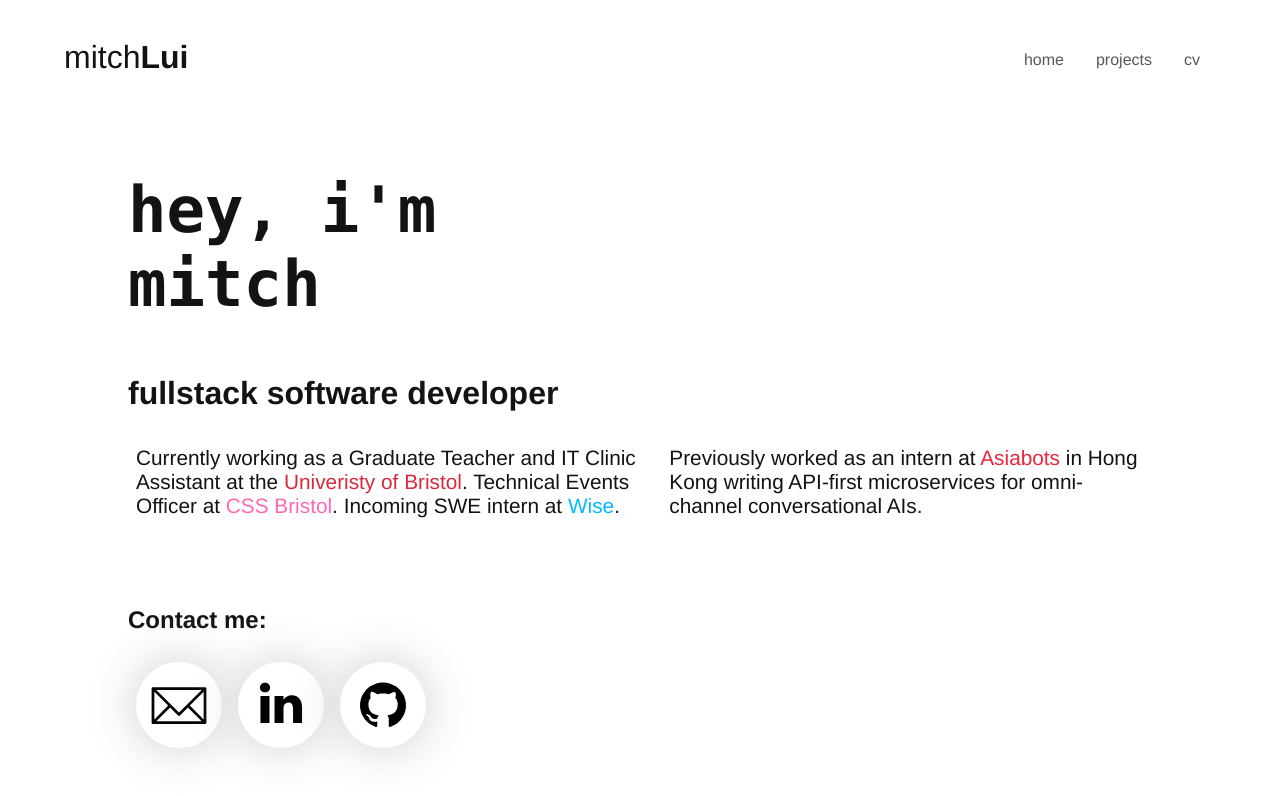
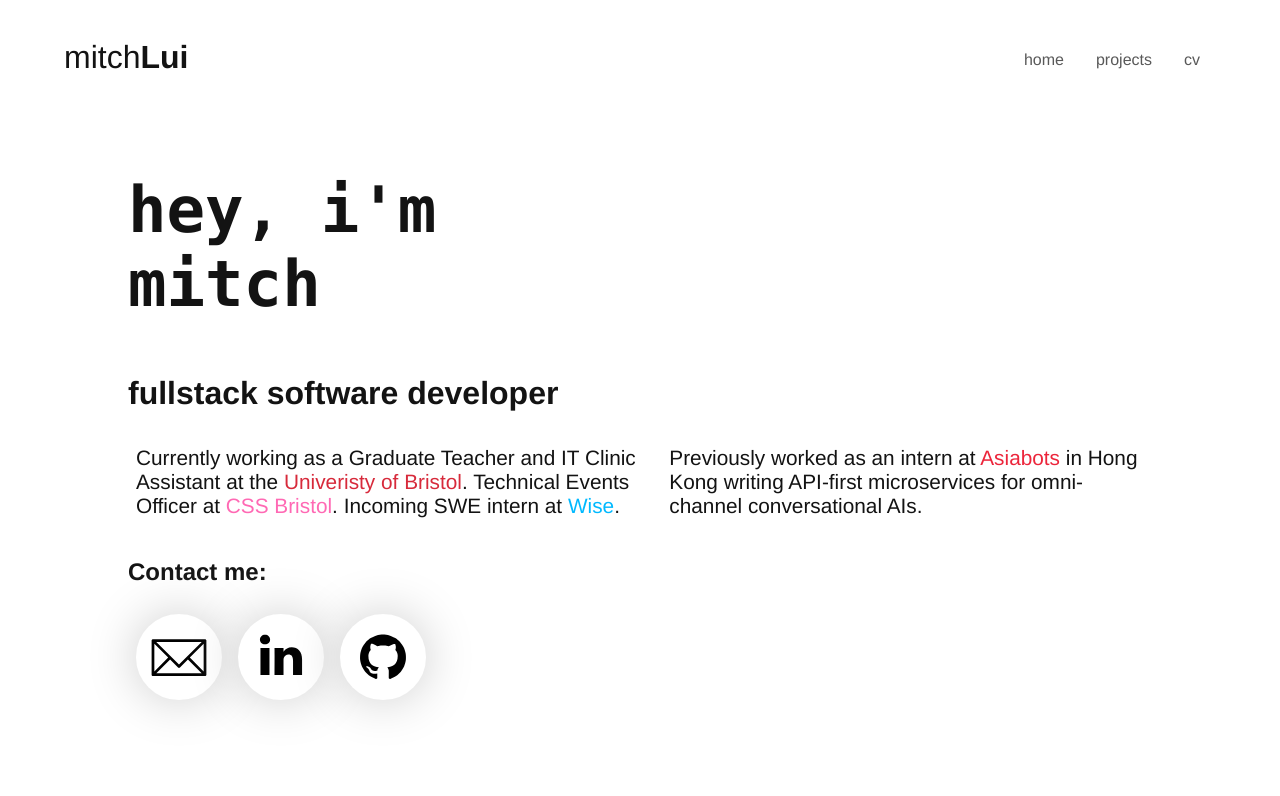
Before and after one commit to mitchLui/website, a React (Create React App) app in the folder client/: page / in a window 1280 px wide. Shown: the top 796 px of the page. Built offline with nearby package versions, Linux system fonts and the light colour scheme.

Commit message:
Optimisations

```diff
--- a/client/src/App.js
+++ b/client/src/App.js
@@ -7,7 +7,9 @@ import {
 import { NavBar } from "./components/NavBar/NavBar";
 import { Intro } from "./components/Intro/Intro";
 import { Projects } from "./components/Projects/Projects";
-import { NotFound} from "./components/NotFound/NotFound"
+import { NotFound } from "./components/NotFound/NotFound";
+import { Copyright } from "./components/Copyright/Copyright";
+
 
 function App() {
   return (
--- a/client/src/components/Contact/contact.css
+++ b/client/src/components/Contact/contact.css
@@ -1,5 +1,5 @@
 .contact-container {
-    padding-top: 5rem;
+    padding-top: 2rem;
 }
 
 .contact-header-text{
--- a/client/src/components/Container/container.css
+++ b/client/src/components/Container/container.css
@@ -2,7 +2,6 @@
     padding-left: 10%;
     padding-right: 10%;
     padding-bottom: 2.5%;
-    height: 100vh;
     -webkit-animation: fadein 0.5s; /* Safari, Chrome and Opera > 12.1 */
     -moz-animation: fadein 0.5s; /* Firefox < 16 */
     -ms-animation: fadein 0.5s; /* Internet Explorer */
```
